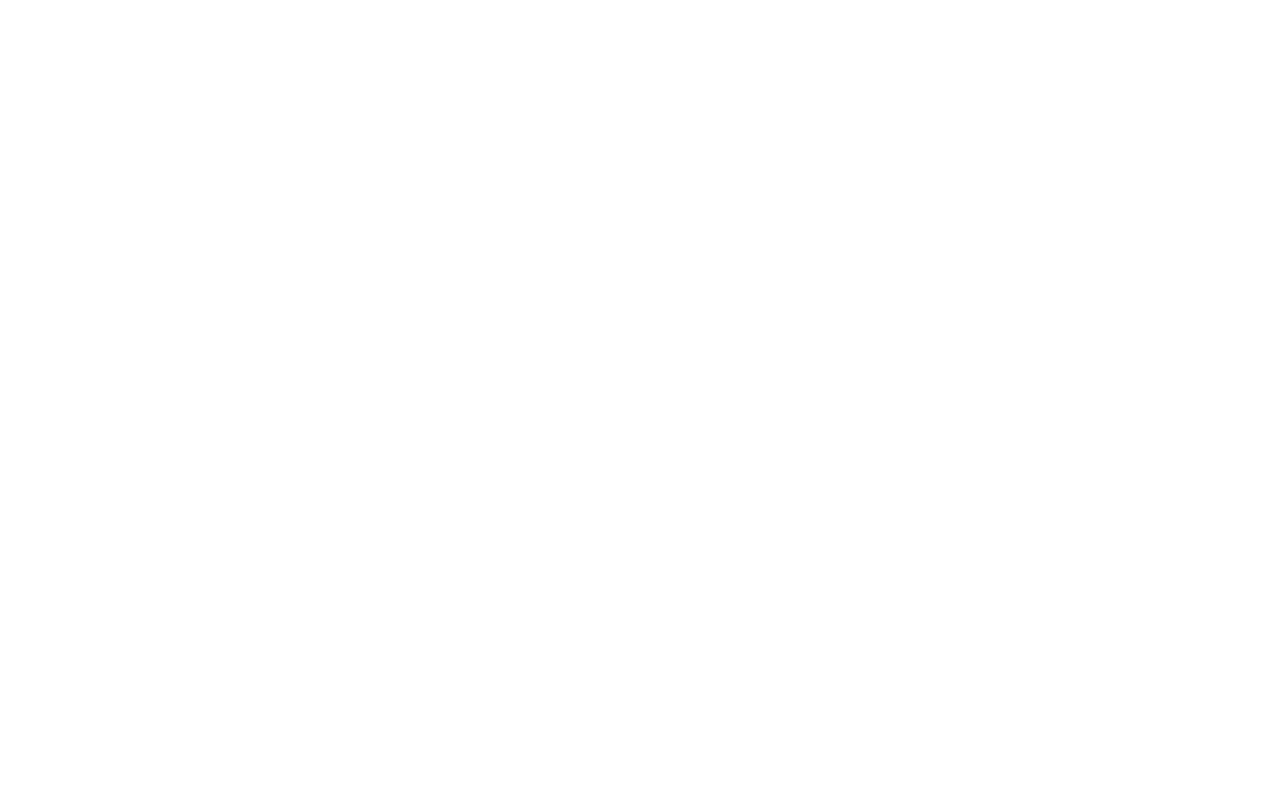
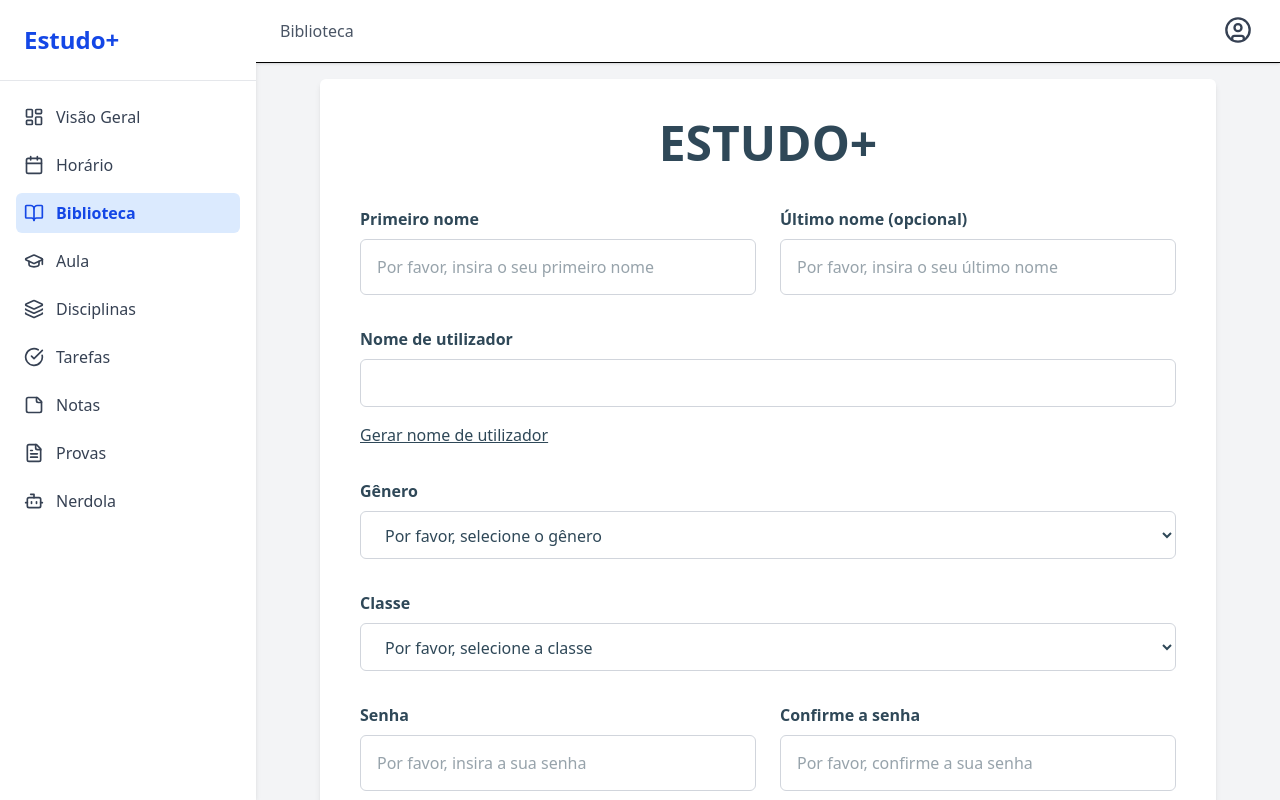
Before and after one commit to pedroevaristo960/Estudo-Plus, a React (Vite) app: page /biblioteca in a window 1280 px wide. Before the commit this address had no page. Built offline with nearby package versions, Linux system fonts and the light colour scheme.

Commit message:
Login, Register Pag were created!

```diff
--- a/src/App.jsx
+++ b/src/App.jsx
@@ -3,6 +3,8 @@
 import Disciplinas from "./pages/Disciplinas";
 
 import Home from "./pages/Home";
+import Register from "./pages/Register";
+import Login from "./pages/Login";
 export default function App() {
   return (
     <BrowserRouter>
@@ -10,6 +12,8 @@
        <Route path="/" element={<Layout/>}>
         <Route index element={<Home />} />
         <Route path="/disciplinas" element={<Disciplinas />} />
+        <Route path="/biblioteca" element={<Register />} />
+        <Route path="/login" element={<Login />} />
        </Route>
 
 
--- /dev/null
+++ b/src/pages/Login.jsx
@@ -0,0 +1,46 @@
+export default function Login() {
+  return (
+    <section className="max-w-md mx-auto mt-20 p-8 bg-white rounded-xl shadow-lg text-[#2F4858] text-lg">
+      <h1 className="text-4xl font-bold text-center mb-10">ESTUDO+</h1>
+
+      <div className="mb-6">
+        <label htmlFor="iname" className="block mb-2 font-medium">
+          Email ou nome de utilizador
+        </label>
+        <input
+          id="iname"
+          type="text"
+          placeholder="Por favor, insira o seu nome"
+          className="w-full h-12 px-4 border border-gray-300 rounded-md focus:outline-none focus:ring-2 focus:ring-[#2F4858] focus:border-transparent"
+        />
+      </div>
+
+      <div className="mb-6">
+        <label htmlFor="ipassword" className="block mb-2 font-medium">
+          Senha
+        </label>
+        <input
+          id="ipassword"
+          type="password"
+          placeholder="Por favor, insira a sua senha"
+          className="w-full h-12 px-4 border border-gray-300 rounded-md focus:outline-none focus:ring-2 focus:ring-[#2F4858] focus:border-transparent"
+        />
+      </div>
+
+      <button
+        className="w-full h-12 bg-[#2F4858] text-white rounded-md hover:bg-[#466b82] transition-colors duration-300 font-semibold"
+      >
+        Entrar
+      </button>
+
+      <div className="text-center mt-6 text-sm">
+        <p>
+          Ainda não tem conta?{' '}
+          <a href="#" className="underline font-bold">
+            Cadastrar-se
+          </a>
+        </p>
+      </div>
+    </section>
+  );
+}
--- /dev/null
+++ b/src/pages/Register.jsx
@@ -0,0 +1,181 @@
+import { useState } from 'react';
+
+export default function Register() {
+  const [username, setUsername] = useState();
+  const [keep, setKeep] = useState(false);
+  const selects = ['Masculino', 'Femenino', 'Generalizado'];
+  const schools = [
+    {
+      educationLevel: 'Ensino Primário',
+      schoolClasses: [
+        '1ª Classe',
+        '2ª Classe',
+        '3ª Classe',
+        '4ª Classe',
+        '5ª Classe',
+        '6ª Classe',
+      ],
+    },
+    {
+      educationLevel: 'Ensino Secundário - 1º Ciclo',
+      schoolClasses: ['7ª Classe', '8ª Classe', '9ª Classe'],
+    },
+    {
+      educationLevel: 'Ensino Secundário - 2º Ciclo',
+      schoolClasses: ['10ª Classe', '11ª Classe', '12ª Classe', '13ª Classe'],
+    },
+    {
+      educationLevel: 'Ensino Superior',
+      schoolClasses: [
+        '1º Ano Superior',
+        '2º Ano Superior',
+        '3º Ano Superior',
+        '4º Ano Superior',
+      ],
+    },
+  ];
+
+  const generateUsername = (name, full) => {
+    setKeep(true);
+    setUsername(`${name.toLowerCase()}${full.toLowerCase()}`);
+  };
+  const generate = () => {
+    generateUsername('Pedro', 'Evaristo');
+  };
+
+  return (
+    <section className="max-w-4xl mx-auto p-10 bg-white rounded-md text-[#2F4858] shadow-md">
+      <h1 className="text-5xl font-bold text-center mb-10">ESTUDO+</h1>
+
+      <div className="flex flex-col md:flex-row gap-6 mb-8">
+        <div className="flex-1">
+          <label htmlFor="firstName" className="block mb-2 font-semibold">
+            Primeiro nome
+          </label>
+          <input
+            type="text"
+            id="firstName"
+            placeholder="Por favor, insira o seu primeiro nome"
+            className="w-full h-14 p-4 border border-gray-300 rounded-md focus:outline-none focus:ring-2 focus:ring-[#2F4858]"
+          />
+        </div>
+
+        <div className="flex-1">
+          <label htmlFor="lastName" className="block mb-2 font-semibold">
+            Último nome (opcional)
+          </label>
+          <input
+            type="text"
+            id="lastName"
+            placeholder="Por favor, insira o seu último nome"
+            className="w-full h-14 p-4 border border-gray-300 rounded-md focus:outline-none focus:ring-2 focus:ring-[#2F4858]"
+          />
+        </div>
+      </div>
+      <div className="mb-8">
+        <label htmlFor="username" className="block mb-2 font-semibold">
+          Nome de utilizador
+        </label>
+        <div className="w-full h-12 p-3 border border-gray-300 rounded-md text-gray-600">
+          {keep && <p>{username}</p>}
+        </div>
+        <p className="mt-4">
+          <a
+            href="#"
+            className="underline text-[#2F4858] hover:text-[#466b82]"
+            onClick={generate}
+          >
+            Gerar nome de utilizador
+          </a>
+        </p>
+      </div>
+
+      <div className="mb-8">
+        <label htmlFor="gender" className="block mb-2 font-semibold">
+          Gênero
+        </label>
+        <select
+          id="gender"
+          className="w-full h-12 p-3 border border-gray-300 rounded-md pl-5 focus:outline-none focus:ring-2 focus:ring-[#2F4858]"
+        >
+          <option value="" hidden>
+            Por favor, selecione o gênero
+          </option>
+          {selects.map((select) => (
+            <option key={select} value={select}>
+              {select}
+            </option>
+          ))}
+        </select>
+      </div>
+
+      <div className="mb-8">
+        <label htmlFor="classLevel" className="block mb-2 font-semibold">
+          Classe
+        </label>
+        <select
+          id="classLevel"
+          className="w-full h-12 p-3 border border-gray-300 rounded-md pl-5 focus:outline-none focus:ring-2 focus:ring-[#2F4858]"
+        >
+          <option value="" hidden>
+            Por favor, selecione a classe
+          </option>
+          {schools.map((school) => (
+            <optgroup key={school.educationLevel} label={school.educationLevel}>
+              {school.schoolClasses.map((classe) => (
+                <option key={classe} value={classe}>
+                  {classe}
+                </option>
+              ))}
+            </optgroup>
+          ))}
+        </select>
+      </div>
+
+      <div className="flex flex-col md:flex-row gap-6 mb-8">
+        <div className="flex-1">
+          <label htmlFor="password" className="block mb-2 font-semibold">
+            Senha
+          </label>
+          <input
+            type="password"
+            id="password"
+            placeholder="Por favor, insira a sua senha"
+            className="w-full h-14 p-4 border border-gray-300 rounded-md focus:outline-none focus:ring-2 focus:ring-[#2F4858]"
+          />
+        </div>
+
+        <div className="flex-1">
+          <label htmlFor="confirmPassword" className="block mb-2 font-semibold">
+            Confirme a senha
+          </label>
+          <input
+            type="password"
+            id="confirmPassword"
+            placeholder="Por favor, confirme a sua senha"
+            className="w-full h-14 p-4 border border-gray-300 rounded-md focus:outline-none focus:ring-2 focus:ring-[#2F4858]"
+          />
+        </div>
+      </div>
+
+      <div className="text-center">
+        <button
+          type="submit"
+          className="w-full max-w-xs bg-[#2F4858] text-white p-4 rounded-md hover:bg-[#466b82] cursor-pointer"
+        >
+          Entrar
+        </button>
+      </div>
+
+      <p className="mt-6 text-center">
+        Já tem conta?{' '}
+        <a
+          href="#"
+          className="underline font-semibold text-[#2F4858] hover:text-[#466b82]"
+        >
+          Entrar
+        </a>
+      </p>
+    </section>
+  );
+}
--- a/src/style.css
+++ b/src/style.css
@@ -1,5 +1 @@
-class style{
-    constructor(parameters) {
-
-    }
-}
+@import "tailwindcss";
```
Also changed, not shown: src/utils/Button.jsx (+9 -6 lines), tailwind.config.ts (deleted).
